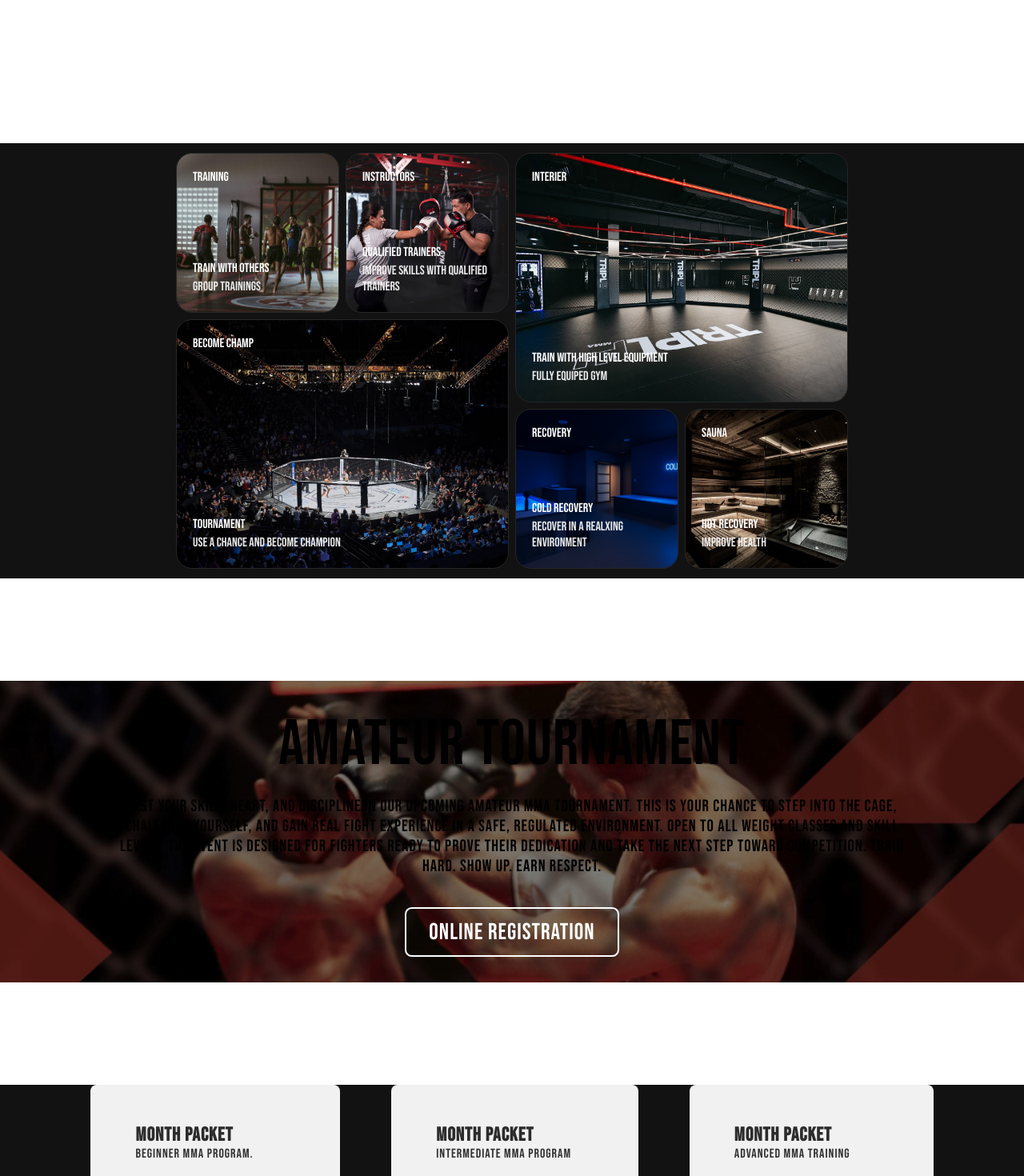
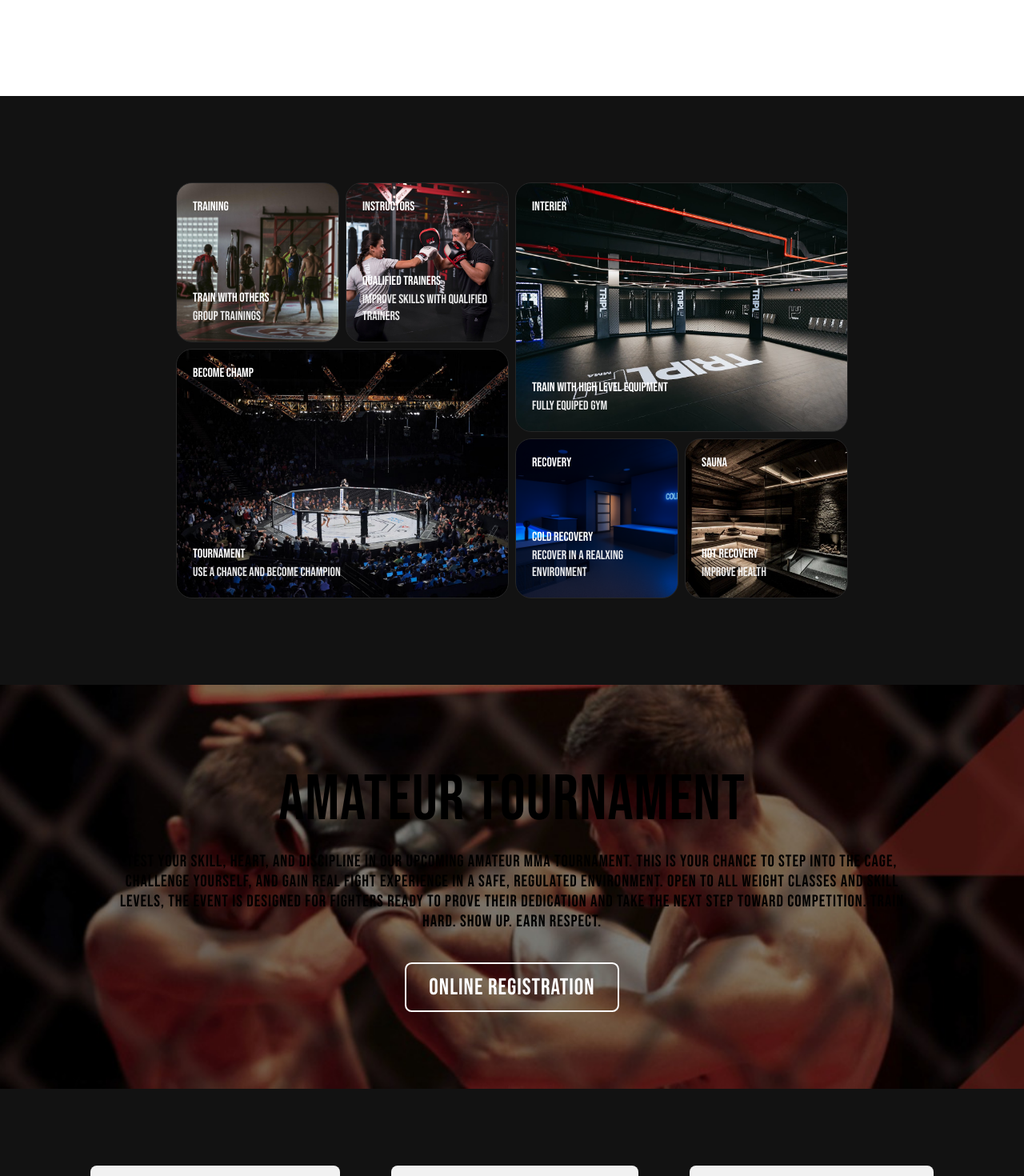
Before and after one commit to Abshilava0/mma-website, a Next.js app: page / in a window 1280 px wide. Shown: the part 760-2230 px from the top of the page at 80% size. Built offline with nearby package versions, Linux system fonts and the light colour scheme; grey boxes are pictures that could not be loaded.

Commit message:
update site spacing and responsiveness

```diff
--- a/app/page.module.css
+++ b/app/page.module.css
@@ -73,10 +73,10 @@
 /* =========================
    SECOND, THIRD, FOURTH SECTIONS
 ========================= */
-
+.mainSecond,
 .mainThird,
 .mainFourth {
-  margin: 8em 0;
+  padding: 6em 0;
   width: 100%;
   display: flex;
   justify-content: center;
@@ -85,11 +85,6 @@
 
 .mainSecond {
   background-color: #121212;
-  margin-top: 3.7em;
-  width: 100%;
-  display: flex;
-  justify-content: center;
-  align-items: center;
 }
 
 /* MAIN THIRD - AMATEUR TOURNAMENT */
@@ -100,7 +95,6 @@
   background-repeat: no-repeat;
   background-size: cover;
   background-color: #121212;
-  padding: 2em 0;
 }
 
 .mainThird div{
```
